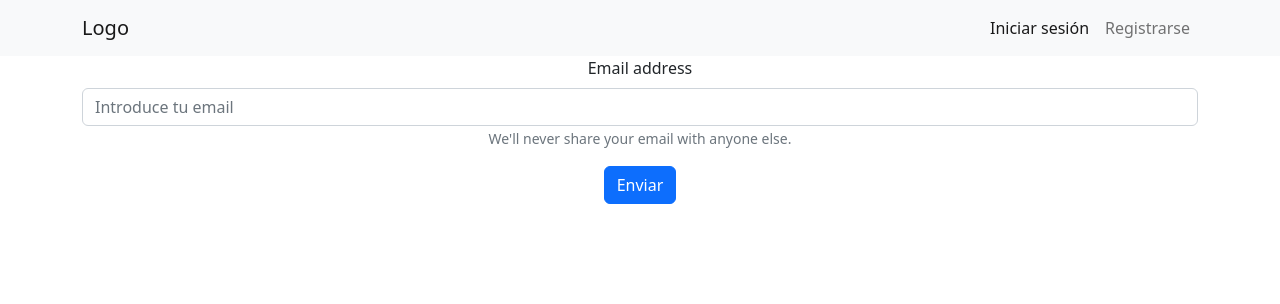
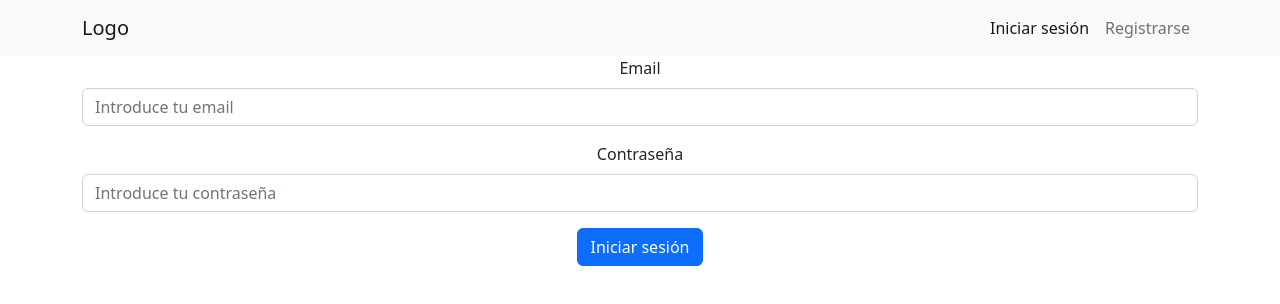
Before and after one commit to Mafevito/tfg-project, a React (Create React App) app: page /login in a window 1280 px wide. Shown: the top 304 px of the page. Built offline with nearby package versions, Linux system fonts and the light colour scheme; no server answers.

Commit message:
Configuracion de Login y Register con SupabaseClient js

```diff
--- a/src/pages/LoginPage.js
+++ b/src/pages/LoginPage.js
@@ -3,11 +3,12 @@ import Button from "react-bootstrap/Button";
 import Form from "react-bootstrap/Form";
 
 import { useState } from "react";
-import { clientsupabase } from "../supabase/client";
+import { clientsupabase } from "../supabase/supabase";
 
 function LoginPage() {
   // Estado que va a guardar el correo. Inicialmente va a estar vacio
   const [email, setEmail] = useState("");
+  const [password, setPassword] = useState("");
 
   // Funcion a la que se llama cuando se hace clic en "Enviar"
   const handleSubmit = async (e) => {
@@ -15,9 +16,10 @@ function LoginPage() {
     console.log(email);
 
     try {
-      // Llama a la funcion de signIn de Supabase
-      const result = await clientsupabase.auth.signInWithOtp({
+      // Llama a la funcion de 'signInWithPassword' de Supabase
+      const result = await clientsupabase.auth.signInWithPassword({
         email: email,
+        password: password,
       });
 
       console.log(result);
@@ -30,20 +32,27 @@ function LoginPage() {
     <Container>
       <Form onSubmit={handleSubmit}>
         <Form.Group className="mb-3" controlId="formBasicEmail">
-          <Form.Label>Email address</Form.Label>
+          <Form.Label>Email</Form.Label>
           <Form.Control
             type="email"
             name="email"
             placeholder="Introduce tu email"
             onChange={(e) => setEmail(e.target.value)}
           />
-          <Form.Text className="text-muted">
-            We'll never share your email with anyone else.
-          </Form.Text>
+        </Form.Group>
+
+        <Form.Group className="mb-3" controlId="formBasicPassword">
+          <Form.Label>Contraseña</Form.Label>
+          <Form.Control
+            type="password"
+            name="password"
+            placeholder="Introduce tu contraseña"
+            onChange={(e) => setPassword(e.target.value)}
+          />
         </Form.Group>
 
         <Button variant="primary" type="submit">
-          Enviar
+          Iniciar sesión
         </Button>
       </Form>
     </Container>
--- a/src/pages/RegisterPage.js
+++ b/src/pages/RegisterPage.js
@@ -3,7 +3,7 @@ import Button from "react-bootstrap/Button";
 import Form from "react-bootstrap/Form";
 
 import { useState } from "react";
-import { clientsupabase } from "../supabase/client";
+import { clientsupabase } from "../supabase/supabase";
 
 function RegisterPage() {
   // Estado que va a guardar los datos de registro. Inicialmente va a estar vacio
@@ -16,6 +16,24 @@ function RegisterPage() {
   const handleSubmit = async (e) => {
     e.preventDefault(); // para evitar que la pag se recargue
     console.log(name, email, username, password);
+
+    try {
+      // Llama a la funcion de 'signUp' de Supabase
+      const result = await clientsupabase.auth.signUp({
+        email: email,
+        password: password,
+        options: {
+          data: {
+            name: name,
+            username: username,
+          },
+        },
+      });
+
+      console.log(result);
+    } catch (error) {
+      console.log(error);
+    }
   };
 
   return (
@@ -24,7 +42,7 @@ function RegisterPage() {
       <p>Introduce tus datos para crear una cuenta nueva.</p>
 
       <Form onSubmit={handleSubmit}>
-        <Form.Group className="mb-3" controlId="formBasicEmail">
+        <Form.Group className="mb-3" controlId="formBasicName">
           <Form.Label>Nombre</Form.Label>
           <Form.Control
             type="text"
@@ -44,7 +62,7 @@ function RegisterPage() {
           />
         </Form.Group>
 
-        <Form.Group className="mb-3" controlId="formBasicEmail">
+        <Form.Group className="mb-3" controlId="formBasicUsername">
           <Form.Label>Nombre de usuario</Form.Label>
           <Form.Control
             type="text"
```
Also changed, not shown: src/supabase/supabase.js (renamed from src/supabase/client.js).
